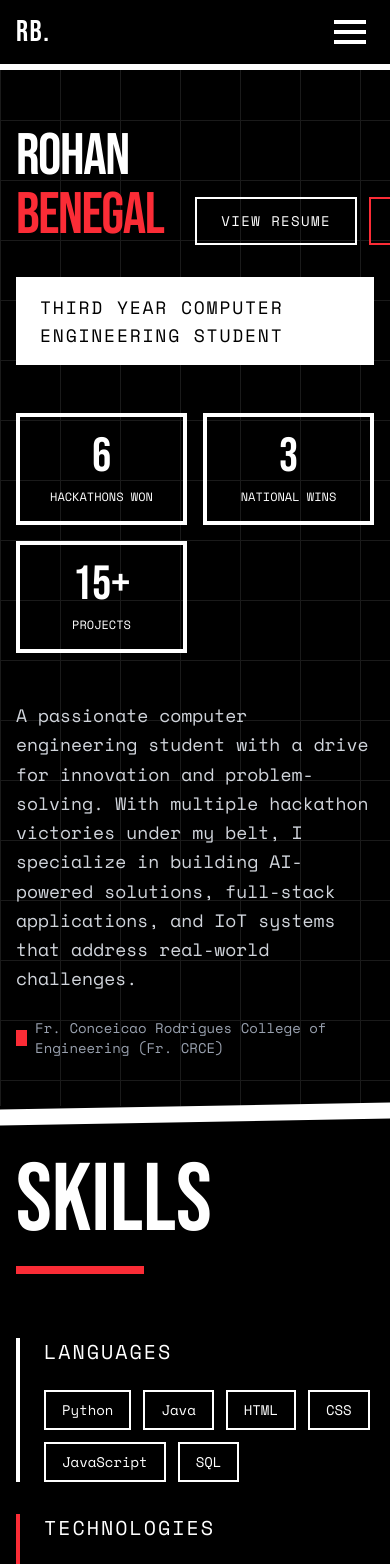
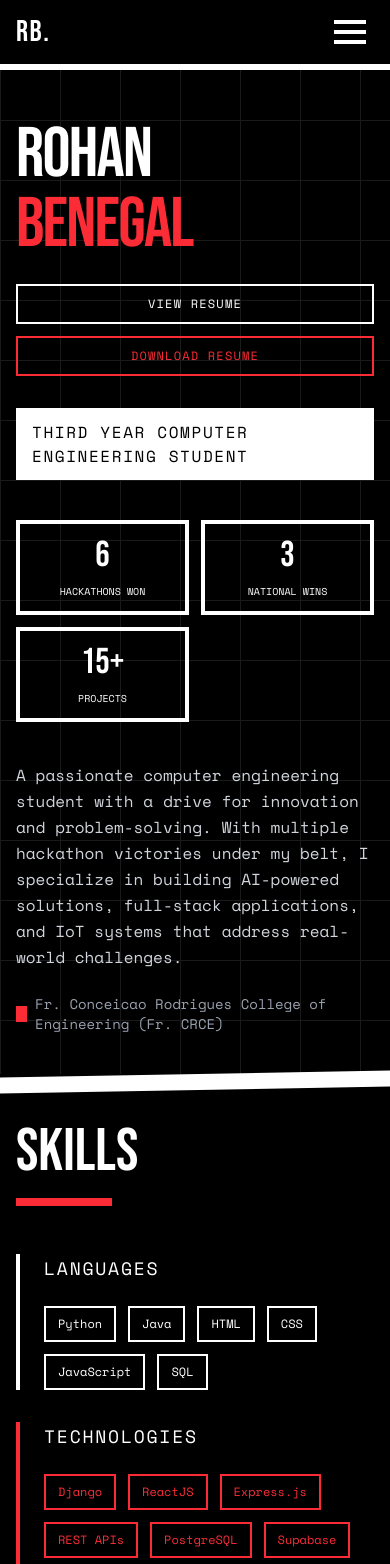
Before and after one commit to rohanbagel/Portfolio, a React (Vite) app in the folder frontend/: page / in a window 390 px wide. Shown: the top 1564 px of the page. Built offline with nearby package versions, Linux system fonts and the light colour scheme.

Commit message:
refactor: update styles and layout for Achievements1, Contact1, Footer1, Hero1, Projects1, Skills1 components for improved responsiveness and consistency

```diff
--- a/frontend/src/components/landing1/Footer1.jsx
+++ b/frontend/src/components/landing1/Footer1.jsx
@@ -18,7 +18,7 @@ const Footer1 = () => {
             whileInView={{ opacity: 1 }}
             viewport={{ once: true }}
           >
-            <span className="font-['Bebas_Neue'] text-4xl">
+            <span className="font-['Bebas_Neue'] text-3xl sm:text-4xl">
               {personalInfo.name.split(" ")[0][0]}
               {personalInfo.name.split(" ")[1][0]}.
             </span>
@@ -29,7 +29,7 @@ const Footer1 = () => {
             initial={{ opacity: 0 }}
             whileInView={{ opacity: 1 }}
             viewport={{ once: true }}
-            className="font-['Space_Mono'] text-sm text-center"
+            className="font-['Space_Mono'] text-xs sm:text-sm text-center"
           >
             © {currentYear} {personalInfo.name}. All rights reserved.
           </motion.p>
@@ -38,7 +38,7 @@ const Footer1 = () => {
           <motion.a
             href="#"
             whileHover={{ y: -5 }}
-            className="font-['Space_Mono'] text-sm flex items-center gap-2 hover:text-red-500 transition-colors"
+            className="font-['Space_Mono'] text-xs sm:text-sm flex items-center gap-2 hover:text-red-500 transition-colors"
           >
             BACK TO TOP
             <svg
--- a/frontend/src/components/landing1/Hero1.jsx
+++ b/frontend/src/components/landing1/Hero1.jsx
@@ -29,16 +29,16 @@ const Hero1 = () => {
       </div>
 
       {/* Main Content */}
-      <div className="relative z-10 max-w-7xl mx-auto px-4 sm:px-6 lg:px-8 py-12 md:py-20">
+      <div className="relative z-10 max-w-7xl mx-auto px-4 sm:px-6 lg:px-8 py-10 md:py-20">
         {/* Large Name and Resume Buttons - Above Role Bar */}
-        <div className="flex justify-between items-end gap-8 mb-8">
+        <div className="flex flex-col gap-6 md:flex-row md:items-end md:justify-between md:gap-8 mb-8">
           {/* Large Name */}
           <motion.div
             initial={{ opacity: 0, x: -100 }}
             animate={{ opacity: 1, x: 0 }}
             transition={{ duration: 0.8 }}
           >
-            <h1 className="font-['Bebas_Neue'] text-[15vw] md:text-[12vw] lg:text-[10vw] leading-none tracking-tight">
+            <h1 className="font-['Bebas_Neue'] text-[18vw] sm:text-[16vw] md:text-[12vw] lg:text-[10vw] leading-none tracking-tight">
               {personalInfo.name.split(" ")[0]}
               <br />
               <span className="text-red-500">
@@ -52,11 +52,11 @@ const Hero1 = () => {
             initial={{ opacity: 0, y: 20 }}
             animate={{ opacity: 1, y: 0 }}
             transition={{ delay: 0.4 }}
-            className="flex gap-3"
+            className="flex flex-col gap-3 sm:flex-row"
           >
             <button
               onClick={() => setShowResumeModal(true)}
-              className={`px-6 py-3 border-2 font-['Space_Mono'] text-sm md:text-base uppercase tracking-widest transition-all duration-300 whitespace-nowrap ${
+              className={`w-full sm:w-auto px-5 py-2.5 md:px-6 md:py-3 border-2 font-['Space_Mono'] text-xs sm:text-sm md:text-base uppercase tracking-widest text-center transition-all duration-300 whitespace-nowrap ${
                 isDark
                   ? "border-white text-white hover:bg-white hover:text-black"
                   : "border-black text-black hover:bg-black hover:text-white"
@@ -67,7 +67,7 @@ const Hero1 = () => {
             <a
               href="/resume.pdf"
               download
-              className={`px-6 py-3 border-2 font-['Space_Mono'] text-sm md:text-base uppercase tracking-widest transition-all duration-300 whitespace-nowrap ${
+              className={`w-full sm:w-auto px-5 py-2.5 md:px-6 md:py-3 border-2 font-['Space_Mono'] text-xs sm:text-sm md:text-base uppercase tracking-widest text-center transition-all duration-300 whitespace-nowrap ${
                 isDark
                   ? "border-red-500 text-red-500 hover:bg-red-500 hover:text-black"
                   : "border-red-500 text-red-500 hover:bg-red-500 hover:text-white"
@@ -83,11 +83,11 @@ const Hero1 = () => {
           initial={{ scaleX: 0 }}
           animate={{ scaleX: 1 }}
           transition={{ duration: 0.6, delay: 0.3 }}
-          className={`py-4 px-6 mb-12 origin-left transition-colors duration-300 ${
+          className={`py-3 px-4 sm:px-6 mb-10 md:mb-12 origin-left transition-colors duration-300 ${
             isDark ? "bg-white text-black" : "bg-black text-white"
           }`}
         >
-          <p className="font-['Space_Mono'] text-lg md:text-xl uppercase tracking-widest">
+          <p className="font-['Space_Mono'] text-base sm:text-lg md:text-xl uppercase tracking-widest">
             {personalInfo.role}
           </p>
         </motion.div>
@@ -97,7 +97,7 @@ const Hero1 = () => {
           initial={{ opacity: 0, y: 50 }}
           animate={{ opacity: 1, y: 0 }}
           transition={{ duration: 0.6, delay: 0.5 }}
-          className="grid grid-cols-2 md:grid-cols-4 gap-4 mb-12"
+          className="grid grid-cols-2 md:grid-cols-4 gap-3 sm:gap-4 mb-10 md:mb-12"
         >
           {[
             { value: stats.hackathonsWon, label: "HACKATHONS WON" },
@@ -109,16 +109,16 @@ const Hero1 = () => {
               initial={{ opacity: 0, scale: 0.8 }}
               animate={{ opacity: 1, scale: 1 }}
               transition={{ delay: 0.7 + index * 0.1 }}
-              className={`border-4 p-4 md:p-6 text-center transition-colors duration-300 ${
+              className={`border-4 p-3 sm:p-4 md:p-6 text-center transition-colors duration-300 ${
                 isDark
                   ? "border-white hover:bg-white hover:text-black"
                   : "border-black hover:bg-black hover:text-white"
               }`}
             >
-              <p className="font-['Bebas_Neue'] text-5xl md:text-6xl lg:text-7xl">
+              <p className="font-['Bebas_Neue'] text-4xl sm:text-5xl md:text-6xl lg:text-7xl">
                 {stat.value}
               </p>
-              <p className="font-['Space_Mono'] text-xs md:text-sm mt-2">
+              <p className="font-['Space_Mono'] text-[10px] sm:text-xs md:text-sm mt-2">
                 {stat.label}
               </p>
             </motion.div>
@@ -132,7 +132,7 @@ const Hero1 = () => {
           transition={{ delay: 1 }}
           className="max-w-3xl"
         >
-          <p className={`font-['Space_Mono'] text-lg md:text-xl leading-relaxed ${
+          <p className={`font-['Space_Mono'] text-base sm:text-lg md:text-xl leading-relaxed ${
             isDark ? "text-gray-300" : "text-gray-700"
           }`}>
             {personalInfo.bio}
--- a/frontend/src/components/landing1/Skills1.jsx
+++ b/frontend/src/components/landing1/Skills1.jsx
@@ -33,12 +33,12 @@ const Skills1 = () => {
           initial={{ opacity: 0, x: -50 }}
           whileInView={{ opacity: 1, x: 0 }}
           viewport={{ once: true }}
-          className="mb-16"
+          className="mb-12 md:mb-16"
         >
-          <h2 className="font-['Bebas_Neue'] text-8xl md:text-9xl lg:text-[12rem] leading-none">
+          <h2 className="font-['Bebas_Neue'] text-6xl sm:text-7xl md:text-9xl lg:text-[12rem] leading-none">
             SKILLS
           </h2>
-          <div className="w-32 h-2 bg-red-500 mt-4" />
+          <div className="w-24 sm:w-32 h-2 bg-red-500 mt-4" />
         </motion.div>
 
         {/* Skills Categories */}
@@ -53,7 +53,7 @@ const Skills1 = () => {
               isDark ? "border-white" : "border-black"
             }`}
           >
-            <h3 className="font-['Space_Mono'] text-xl uppercase tracking-widest mb-6">
+            <h3 className="font-['Space_Mono'] text-lg sm:text-xl uppercase tracking-widest mb-6">
               Languages
             </h3>
             <motion.div
@@ -72,7 +72,7 @@ const Skills1 = () => {
                     backgroundColor: isDark ? "#fff" : "#000",
                     color: isDark ? "#000" : "#fff"
                   }}
-                  className={`font-['Space_Mono'] text-sm px-4 py-2 border-2 cursor-default transition-colors ${
+                  className={`font-['Space_Mono'] text-xs sm:text-sm px-3 sm:px-4 py-2 border-2 cursor-default transition-colors ${
                     isDark ? "border-white text-white" : "border-black text-black"
                   }`}
                 >
@@ -90,7 +90,7 @@ const Skills1 = () => {
             transition={{ delay: 0.2 }}
             className="border-l-4 border-red-500 pl-6"
           >
-            <h3 className="font-['Space_Mono'] text-xl uppercase tracking-widest mb-6">
+            <h3 className="font-['Space_Mono'] text-lg sm:text-xl uppercase tracking-widest mb-6">
               Technologies
             </h3>
             <motion.div
@@ -105,7 +105,7 @@ const Skills1 = () => {
                   key={skill}
                   variants={item}
                   whileHover={{ scale: 1.1, backgroundColor: "#ef4444", color: "#fff" }}
-                    className={`font-['Space_Mono'] text-sm px-4 py-2 border-2 border-red-500 cursor-default transition-colors ${
+                    className={`font-['Space_Mono'] text-xs sm:text-sm px-3 sm:px-4 py-2 border-2 border-red-500 cursor-default transition-colors ${
                     isDark ? "text-red-500" : "text-red-500"
                   }`}
                 >
@@ -125,7 +125,7 @@ const Skills1 = () => {
               isDark ? "border-white" : "border-black"
             }`}
           >
-            <h3 className="font-['Space_Mono'] text-xl uppercase tracking-widest mb-6">
+            <h3 className="font-['Space_Mono'] text-lg sm:text-xl uppercase tracking-widest mb-6">
               Concepts
             </h3>
             <motion.div
@@ -144,7 +144,7 @@ const Skills1 = () => {
                     backgroundColor: isDark ? "#fff" : "#000",
                     color: isDark ? "#000" : "#fff"
                   }}
-                  className={`font-['Space_Mono'] text-sm px-4 py-2 border-2 cursor-default transition-colors ${
+                  className={`font-['Space_Mono'] text-xs sm:text-sm px-3 sm:px-4 py-2 border-2 cursor-default transition-colors ${
                     isDark ? "border-white text-white" : "border-black text-black"
                   }`}
                 >
```
Also changed, not shown: frontend/src/components/landing1/Achievements1.jsx (+13 -13 lines), frontend/src/components/landing1/Contact1.jsx (+10 -10 lines), frontend/src/components/landing1/Projects1.jsx (+8 -8 lines), 1 other file (tests, documents, lock files or other folders).
